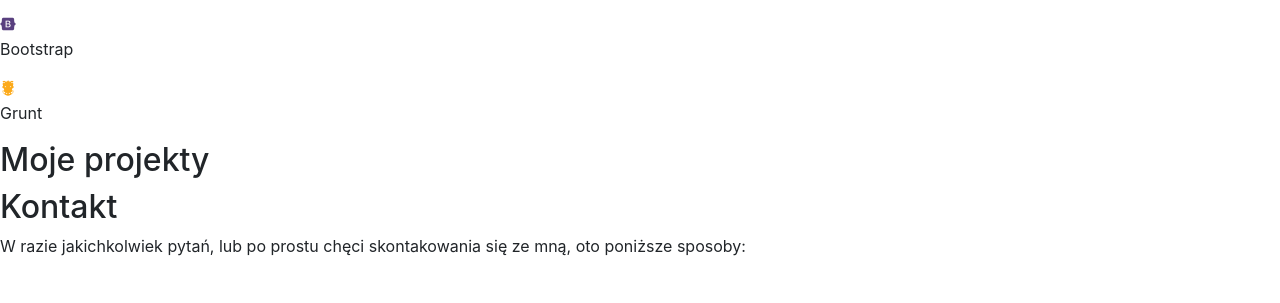
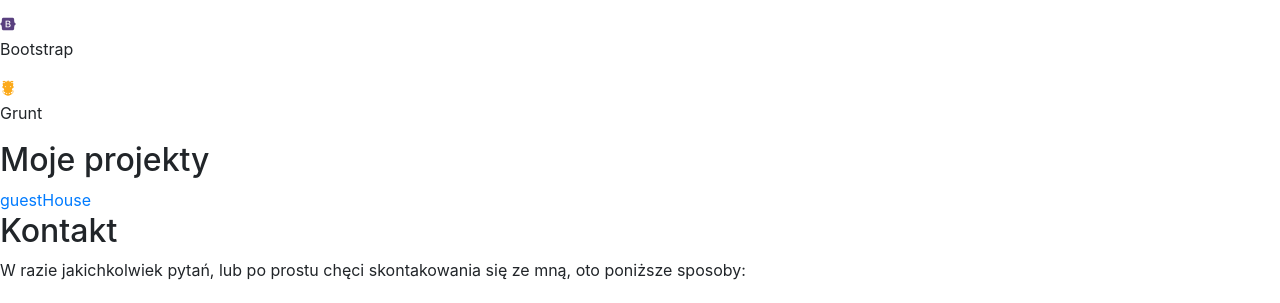
Before and after one commit to PhilDerek/PhilDerek.github.io, a website: page index.html in a window 1280 px wide. Shown: the part 497-800 px from the top of the page. Drawn offline with nearby package versions, Linux system fonts and the light colour scheme.

Commit message:
added first link to main portfolio page

```diff
--- a/index.html
+++ b/index.html
@@ -65,6 +65,7 @@
             <h2>Moje projekty</h2>
             <div class="projectBox">
                 <div class="project1">
+                    <a href="https://philderek.github.io/projects/guestHouse/index.html" target="_blank">guestHouse</a>
                 </div>
                 <div class="project2">
                 </div>
```
